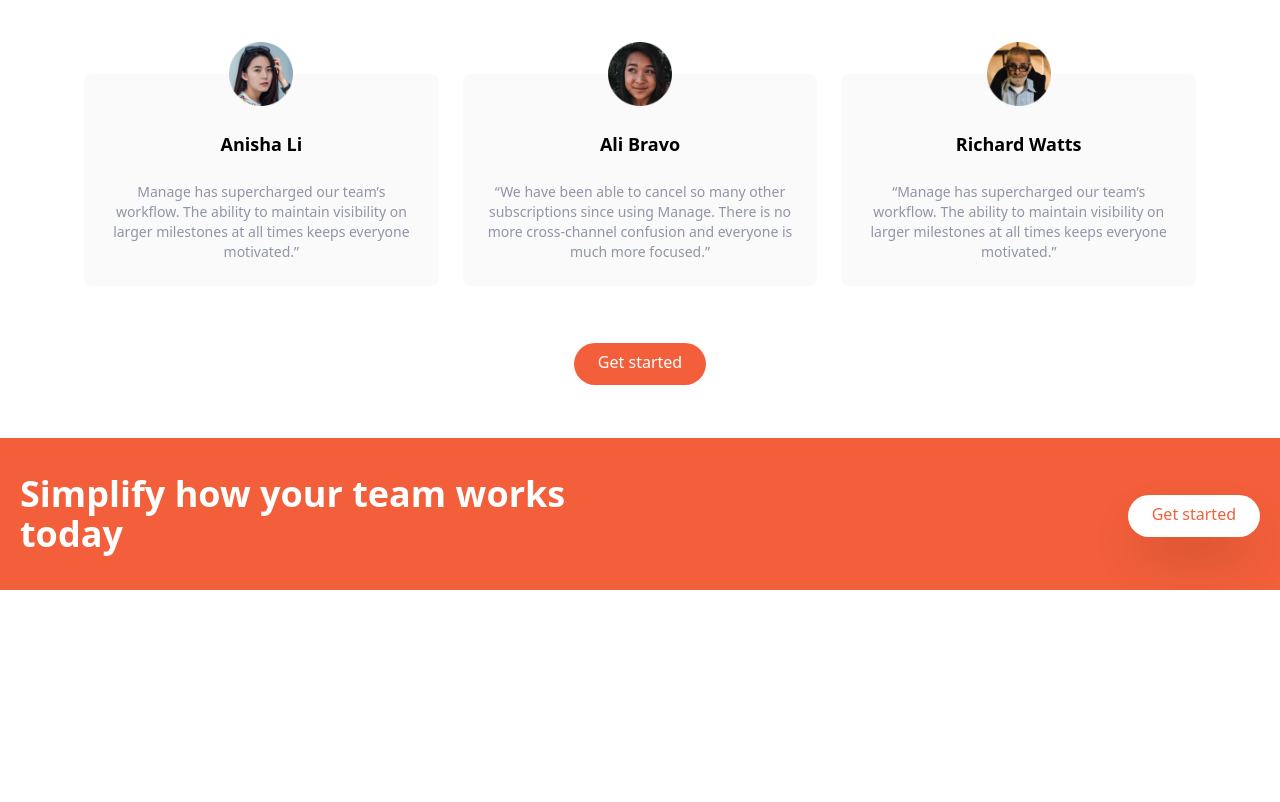
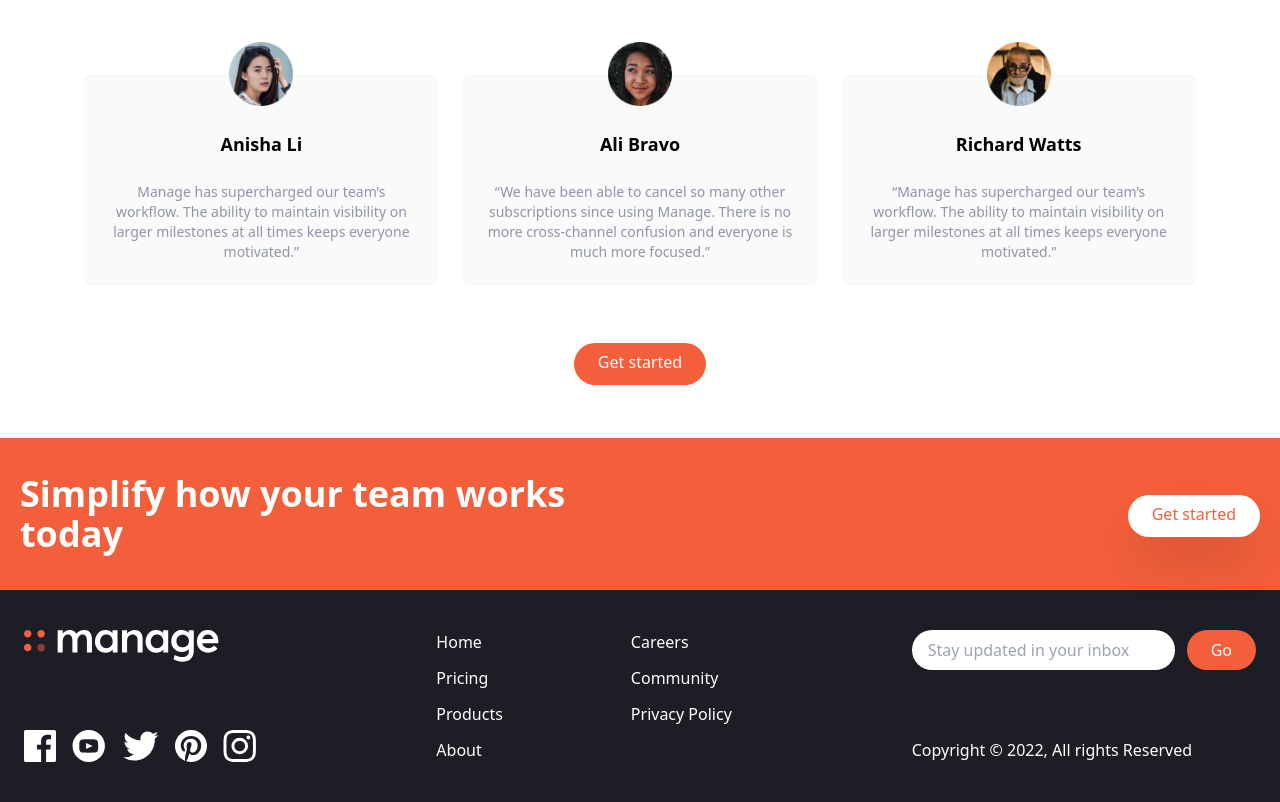
Before and after one commit to nittin-shankar/tailwind-crash-course, a website: page index.html in a window 1280 px wide. Shown: the part 1299-2101 px from the top of the page. Before the commit the page ends 1889 px from the top, so only its background shows below. Drawn offline with Linux system fonts and the light colour scheme.

Commit message:
Build Footer section

```diff
--- a/index.html
+++ b/index.html
@@ -204,5 +204,75 @@
         </div>
       </div>
     </section>
+
+    <!-- Footer Section -->
+    <footer class="bg-veryDarkBlue">
+      <!-- Flex Container -->
+      <div class="container flex flex-col-reverse justify-between px-6 py-10 mx-auto space-y-8 md:flex-row md:space-y-0">
+        <!-- Logo and social links container -->
+        <div class="flex flex-col-reverse items-center justify-between space-y-12 md:flex-col md:space-y-0 md:items-start">
+          <div class="mx-auto my-6 text-center text-white md:hidden">
+            Copywright &copy; 2022, All Rights Reserved
+          </div>
+          <!-- Logo -->
+          <div>
+            <img src="images/logo-white.svg" class="h-8" alt="">
+          </div>
+
+          <!-- Social Links Container -->
+          <div class="flex justify-center space-x-4">
+            <!-- Link 1 -->
+            <a href="#">
+              <img src="images/icon-facebook.svg" alt="" class="h-8">
+            </a>
+            <!-- Link 2 -->
+            <a href="#">
+              <img src="images/icon-youtube.svg" alt="" class="h-8">
+            </a>
+            <!-- Link 3 -->
+            <a href="#">
+              <img src="images/icon-twitter.svg" alt="" class="h-8">
+            </a>
+            <!-- Link 4 -->
+            <a href="#">
+              <img src="images/icon-pinterest.svg" alt="" class="h-8">
+            </a>
+            <!-- Link 5 -->
+            <a href="#">
+              <img src="images/icon-instagram.svg" alt="" class="h-8">
+            </a>
+          </div>
+        </div>
+
+        <!-- List Container -->
+        <div class="flex justify-around space-x-32">
+          <div class="flex flex-col space-y-3 text-white">
+            <a href="" class="hover:text-brightRed">Home</a>
+            <a href="" class="hover:text-brightRed">Pricing</a>
+            <a href="" class="hover:text-brightRed">Products</a>
+            <a href="" class="hover:text-brightRed">About</a>
+          </div>
+
+          <div class="flex flex-col space-y-3 text-white">
+            <a href="" class="hover:text-brightRed">Careers</a>
+            <a href="" class="hover:text-brightRed">Community</a>
+            <a href="" class="hover:text-brightRed">Privacy Policy</a>
+          </div>
+        </div>
+
+        <!-- Input Container -->
+        <div class="flex flex-col justify-between">
+          <form action="">
+            <div class="flex space-x-3">
+              <input placeholder="Stay updated in your inbox" type="text" class="flex-1 px-4 rounded-full focus:outline-none">
+              <button class="px-6 py-2 text-white rounded-full bg-brightRed hover:bg-brightRedLight focus:outline-none">Go</button>
+            </div>
+          </form>
+          <div class="hidden text-white md:block">
+            Copyright &copy; 2022, All rights Reserved
+          </div>
+        </div>
+      </div>
+    </footer>
   </body>
 </html>
```
Also changed, not shown: images/icon-close.svg (added), images/icon-facebook.svg (added), images/icon-instagram.svg (added), images/icon-pinterest.svg (added), images/icon-twitter.svg (added), images/icon-youtube.svg (added), images/logo-white.svg (added).
